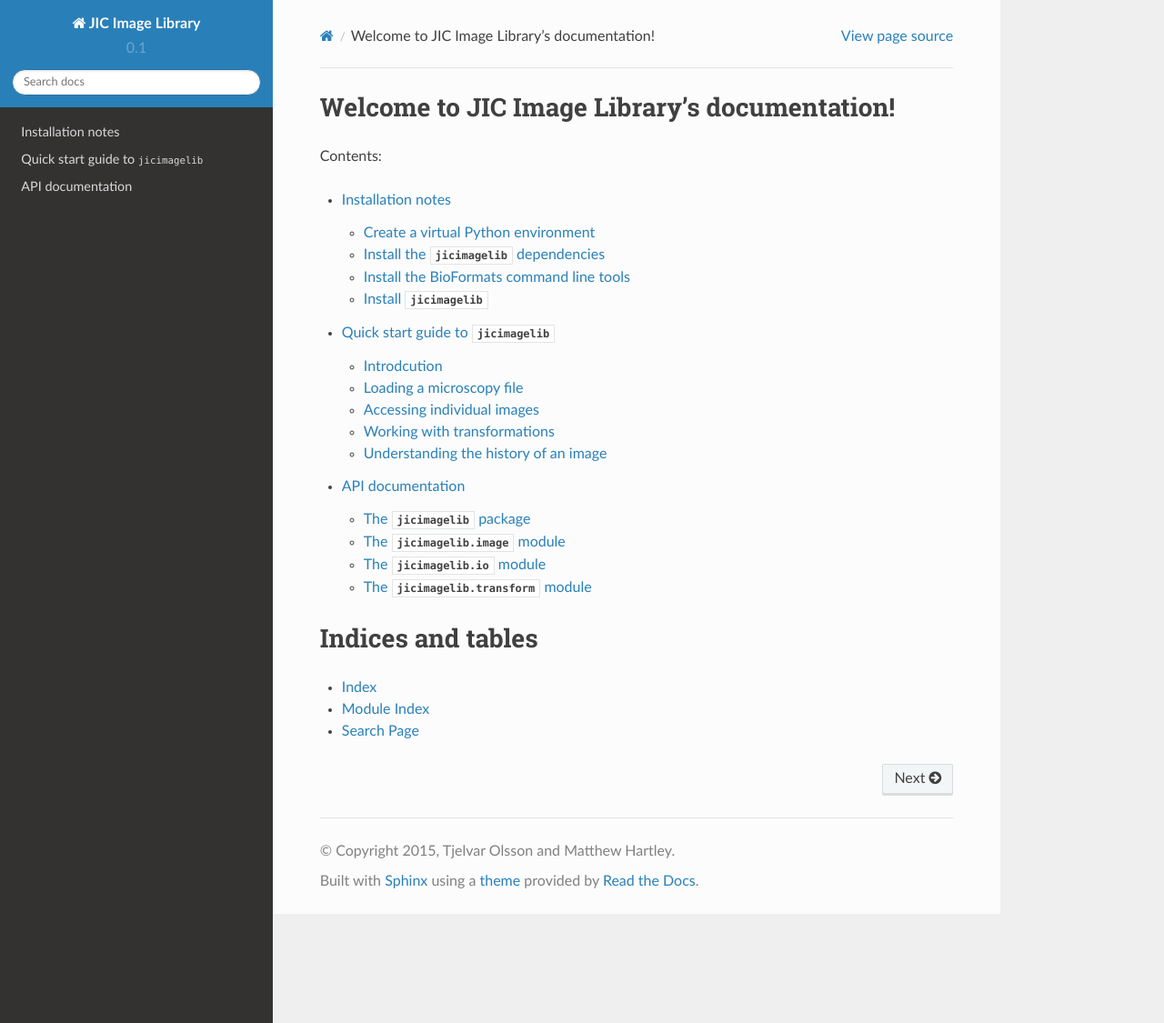
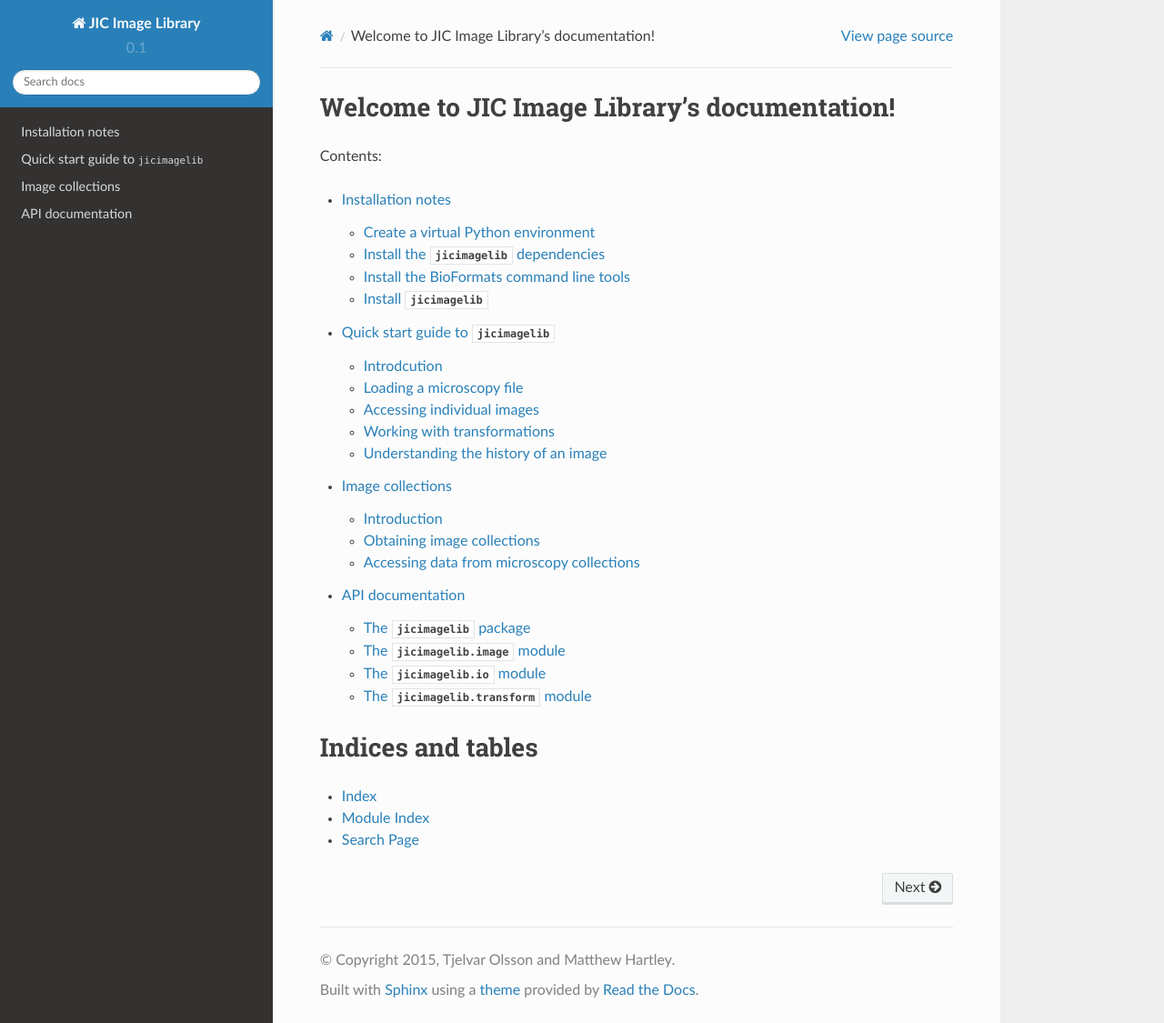
Before and after one commit to JIC-CSB/jicbioimage.core, a Sphinx documentation site: the page built from docs/source/index.rst, in a window 1280 px wide and 1125 px high. Shown: the whole window at 91% size. Built offline with Sphinx 7.4.7 and the Read the Docs theme 2.0.0, drawn with Linux system fonts in a browser that asks for light colours; some of the changed lines change nothing that is shown.

Commit message:
Added some docs describing how to work with image collections.

```diff
--- /dev/null
+++ b/docs/source/image_collections.rst
@@ -0,0 +1,169 @@
+Image collections
+=================
+
+Introduction
+------------
+
+There are two image collection classes:
+
+- :class:`jicimagelib.image.ImageCollection`
+- :class:`jicimagelib.image.MicroscopyCollection`
+
+These are used for managing access to the :class:`jicimagelib.image.Image`,
+:class:`jicimagelib.image.ProxyImage` and
+:class:`jicimagelib.image.MicroscopyImage` stored within them.
+
+The :func:`jicimagelib.image.ImageCollection.image` and
+:func:`jicimagelib.image.ImageCollection.proxy_image` functions simply take an
+``index`` as an argument and return the relevant item from the collection.
+
+However, the accessor fuctions on the
+:class:`jicimagelib.image.MicroscopyCollection` are more advanced in that they
+can take arguments for specifying the series, channel, zslice and timepoint of
+interest. For more information have a look at the API documentation of:
+
+- :func:`jicimagelib.image.MicroscopyCollection.image`
+- :func:`jicimagelib.image.MicroscopyCollection.proxy_image`
+- :func:`jicimagelib.image.MicroscopyCollection.zstack_proxy_iterator`
+- :func:`jicimagelib.image.MicroscopyCollection.zstack_array`
+
+
+Obtaining image collections
+---------------------------
+
+One can obtain a basic :class:`jicimagelib.image.ImageCollection` by loading a
+multipage TIFF file into a :class:`jicimagelib.image.DataManager`.  Let us
+therefore create a :class:`jicimagelib.image.DataManager`.
+
+.. code-block:: python
+
+    >>> backend_directory = "./backend"
+    >>> from jicimagelib.image import DataManager
+    >>> from jicimagelib.io import FileBackend
+    >>> backend = FileBackend(backend_directory)
+    >>> data_manager = DataManager(backend)
+
+Into which we can load the sample ``multipage.tif`` file.
+
+.. code-block:: python
+
+    >>> multipagetiff_fpath = "./tests/data/multipage.tif"
+
+..
+    This is just to make the doctest pass.
+
+    >>> import os.path
+    >>> multipagetiff_fpath = os.path.basename(multipagetiff_fpath)
+    >>> import os.path
+    >>> import jicimagelib
+    >>> JICIMAGLIB = os.path.dirname(jicimagelib.__file__)
+    >>> multipagetiff_fpath = os.path.join(JICIMAGLIB, "..", "tests", "data", multipagetiff_fpath)
+
+The :func:`jicimagelib.image.DataManager.load` function returns the image
+collection.
+
+.. code-block:: python
+
+    >>> image_collection = data_manager.load(multipagetiff_fpath)
+    >>> type(image_collection)
+    <class 'jicimagelib.image.ImageCollection'>
+
+Which contains a number of :class:`jicimagelib.image.ProxyImage` instances.
+
+.. code-block:: python
+
+    >>> image_collection  # doctest: +ELLIPSIS, +NORMALIZE_WHITESPACE
+    [<jicimagelib.image.ProxyImage object at ...>,
+     <jicimagelib.image.ProxyImage object at ...>,
+     <jicimagelib.image.ProxyImage object at ...>]
+
+
+Accessing data from microscopy collections
+------------------------------------------
+
+Suppose instead that we had a microscopy file. Here we will use the
+`z-series.ome.tif
+<http://www.openmicroscopy.org/Schemas/Samples/2015-01/bioformats-artificial/z-series.ome.tif.zip>`_
+file.
+
+.. code-block:: python
+
+    >>> zseries_fpath = "z-series.ome.tif"
+
+..
+    This is just to make the doctest pass.
+
+    >>> zseries_fpath = os.path.join(JICIMAGLIB, "..", "tests", "data", zseries_fpath)
+
+
+Let us now load a microscopy file instead.
+
+.. code-block:: python
+
+    >>> microscopy_collection = data_manager.load(zseries_fpath)
+    >>> type(microscopy_collection)
+    <class 'jicimagelib.image.MicroscopyCollection'>
+    >>> microscopy_collection  # doctest: +ELLIPSIS, +NORMALIZE_WHITESPACE
+    [<jicimagelib.image.MicroscopyImage object at ...>,
+     <jicimagelib.image.MicroscopyImage object at ...>,
+     <jicimagelib.image.MicroscopyImage object at ...>,
+     <jicimagelib.image.MicroscopyImage object at ...>,
+     <jicimagelib.image.MicroscopyImage object at ...>]
+
+One can now use a variety of methods to access the underlying microscopy
+images. For example to access the third z-slice one could use the code snipped
+below.
+
+.. code-block:: python
+
+    >>> microscopy_collection.proxy_image(z=2)  # doctest: +ELLIPSIS
+    <jicimagelib.image.MicroscopyImage object at ...>
+
+Alternatively to access the raw underlying image data of the same z-slice one
+could use the code snippet below.
+
+.. code-block:: python
+
+    >>> microscopy_collection.image(z=2)  # doctest: +ELLIPSIS, +NORMALIZE_WHITESPACE
+    Image([[ 0,  0,  0, ...,  0,  0,  0],
+           [ 1,  1,  1, ...,  1,  1,  1],
+           [ 2,  2,  2, ...,  2,  2,  2],
+           ...,
+           [95, 95, 95, ..., 95, 95, 95],
+           [95, 95, 95, ..., 95, 95, 95],
+           [96, 96, 96, ..., 96, 96, 96]], dtype=uint8)
+
+Similarly one could loop over all the slices in the z-stack using the code
+snippet below.
+
+.. code-block:: python
+
+    >>> for i in microscopy_collection.zstack_proxy_iterator():  # doctest: +ELLIPSIS
+    ...     print(i)
+    ...
+    <jicimagelib.image.MicroscopyImage object at ...>
+    <jicimagelib.image.MicroscopyImage object at ...>
+    <jicimagelib.image.MicroscopyImage object at ...>
+    <jicimagelib.image.MicroscopyImage object at ...>
+    <jicimagelib.image.MicroscopyImage object at ...>
+
+Finally, one can also access the z-stack as a :class:`numpy.ndarray`.
+
+.. code-block:: python
+
+    >>> microscopy_collection.zstack_array()  # doctest: +ELLIPSIS, +NORMALIZE_WHITESPACE
+    array([[[ 0,  0,  0,  0,  0],
+            [ 0,  0,  0,  0,  0],
+            [ 0,  0,  0,  0,  0],
+            ...
+            [96, 96, 96, 96, 96],
+            [96, 96, 96, 96, 96],
+            [96, 96, 96, 96, 96]]], dtype=uint8)
+
+
+
+..
+    Tidy up: remove the ./backend directory we created.
+
+    >>> import shutil
+    >>> shutil.rmtree(backend_directory)
--- a/docs/source/index.rst
+++ b/docs/source/index.rst
@@ -13,6 +13,7 @@ Contents:
 
    installation_notes
    quickstart
+   image_collections
    api
 
 
```
